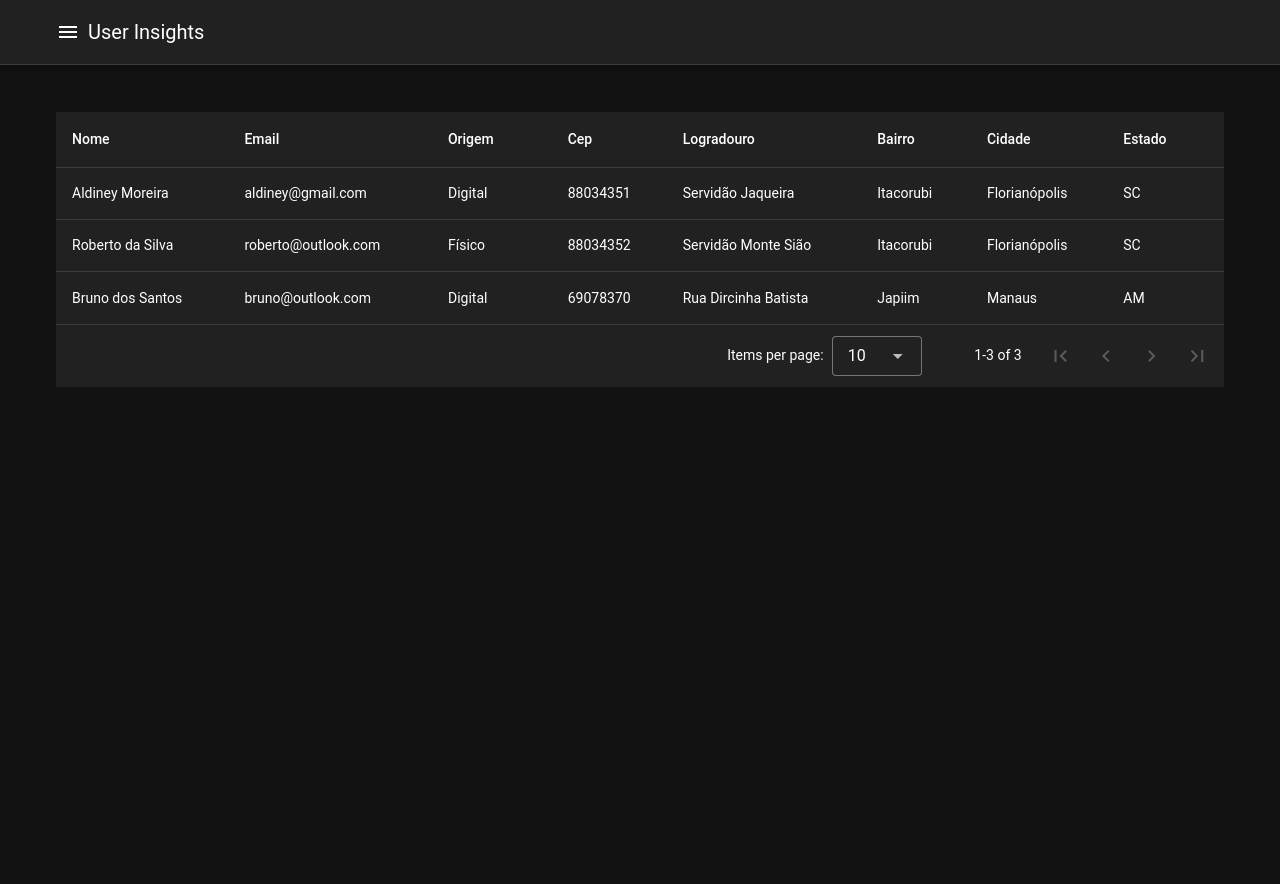
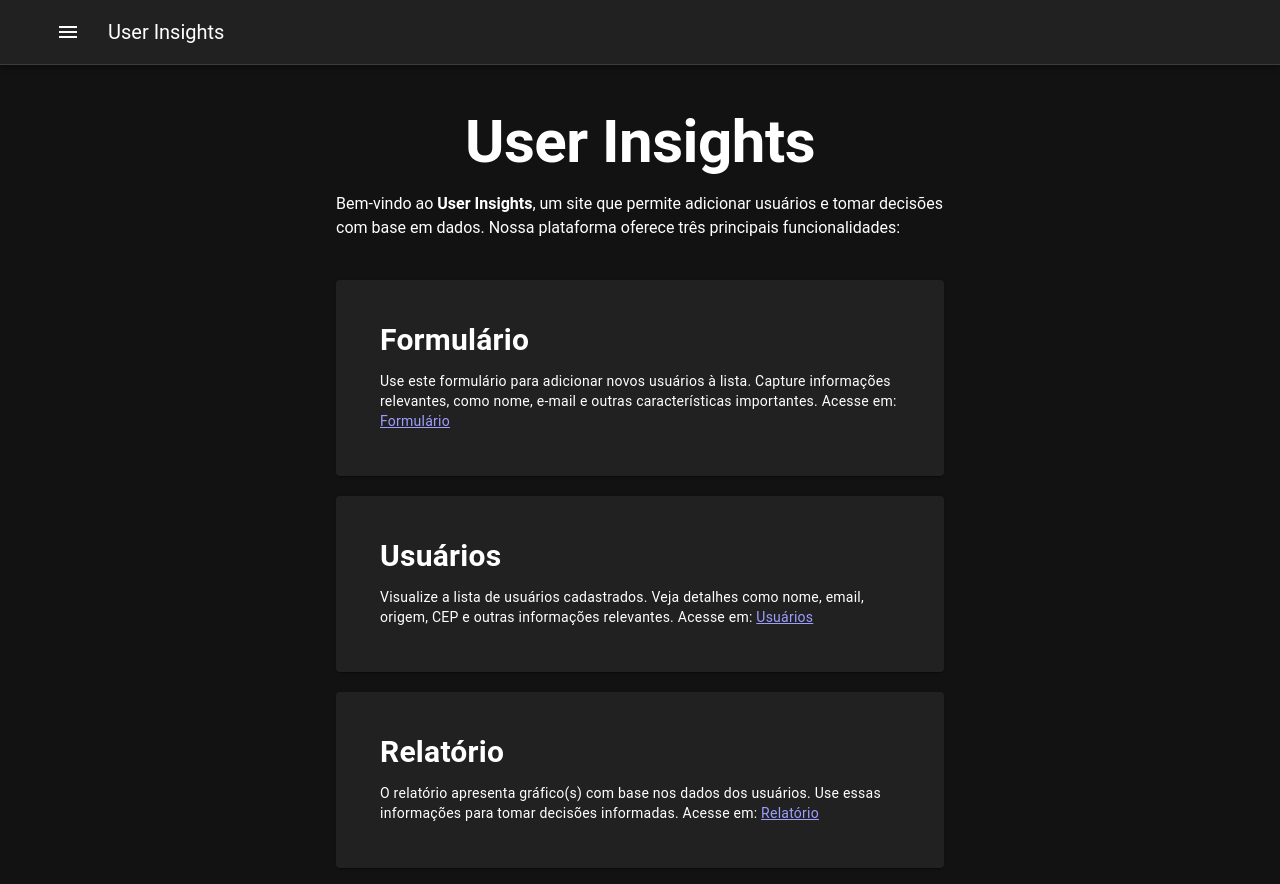
Before and after one commit to aldiney-moreira/user-insights, a Vue app: page / in a window 1280 px wide. Before the commit the page ends 800 px from the top, so only its background shows below. Built offline with nearby package versions, Linux system fonts and the light colour scheme.

Commit message:
feat: add text to pages

```diff
--- a/src/pages/Form.vue
+++ b/src/pages/Form.vue
@@ -1,4 +1,5 @@
 <template>
+  <h2 class="text-h4 text-center">Formulário de Cadastro</h2>
   <FormUser />
 </template>
 
--- a/src/pages/Home.vue
+++ b/src/pages/Home.vue
@@ -1,7 +1,60 @@
 <template>
-  <UsersList />
+  <v-container class="w-50">
+    <h1 class="text-h2 text-center font-weight-bold mb-5">User Insights</h1>
+
+    <p class="mb-10">
+      Bem-vindo ao <strong>User Insights</strong>, um site que permite adicionar
+      usuários e tomar decisões com base em dados. Nossa plataforma oferece três
+      principais funcionalidades:
+    </p>
+    <div class="d-flex flex-column">
+      <v-card class="pa-7">
+        <v-card-title>
+          <h2>Formulário</h2>
+        </v-card-title>
+        <v-card-text>
+          <p class="font-weight-regular">
+            Use este formulário para adicionar novos usuários à lista. Capture
+            informações relevantes, como nome, e-mail e outras características
+            importantes. Acesse em:
+            <router-link to="/formulario">Formulário </router-link>
+          </p>
+        </v-card-text>
+      </v-card>
+
+      <v-card class="pa-7">
+        <v-card-title>
+          <h2>Usuários</h2>
+        </v-card-title>
+        <v-card-text>
+          <p class="font-weight-regular">
+            Visualize a lista de usuários cadastrados. Veja detalhes como nome,
+            email, origem, CEP e outras informações relevantes. Acesse em:
+            <router-link to="/usuarios"> Usuários </router-link>
+          </p>
+        </v-card-text>
+      </v-card>
+
+      <v-card class="pa-7">
+        <v-card-title>
+          <h2>Relatório</h2>
+        </v-card-title>
+        <v-card-text>
+          <p class="font-weight-regular">
+            O relatório apresenta gráfico(s) com base nos dados dos usuários.
+            Use essas informações para tomar decisões informadas. Acesse em:
+            <router-link to="/relatorio"> Relatório </router-link>
+          </p>
+        </v-card-text>
+      </v-card>
+    </div>
+  </v-container>
 </template>
 
-<script setup>
-//
-</script>
+<script></script>
+
+<style>
+.d-flex {
+  gap: 20px;
+}
+</style>
--- a/src/pages/Report.vue
+++ b/src/pages/Report.vue
@@ -1,4 +1,5 @@
 <template>
+  <h2 class="text-h4 text-center">Relatório</h2>
   <ReportUser />
 </template>
 
--- a/src/pages/Users.vue
+++ b/src/pages/Users.vue
@@ -1,4 +1,5 @@
 <template>
+  <h2 class="text-h4 text-center">Lista de usuários</h2>
   <UsersList />
 </template>
 
```
